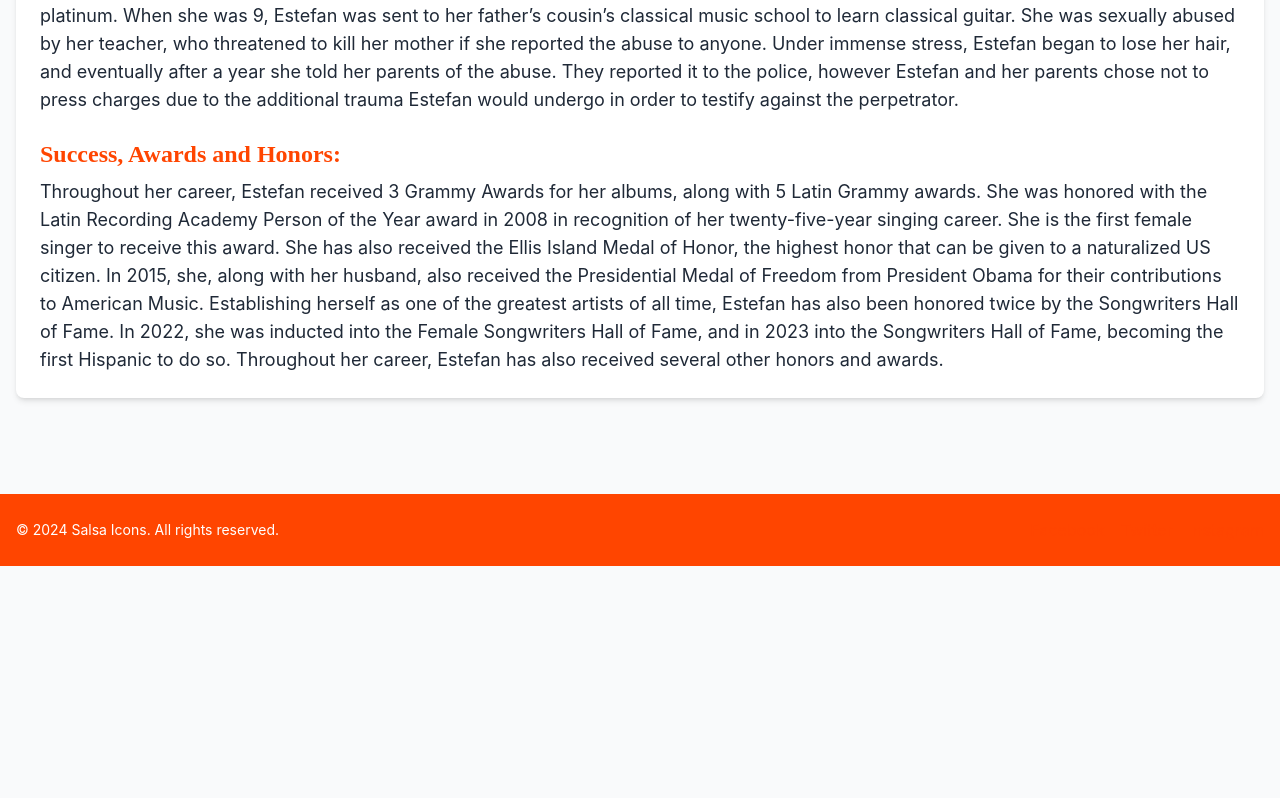
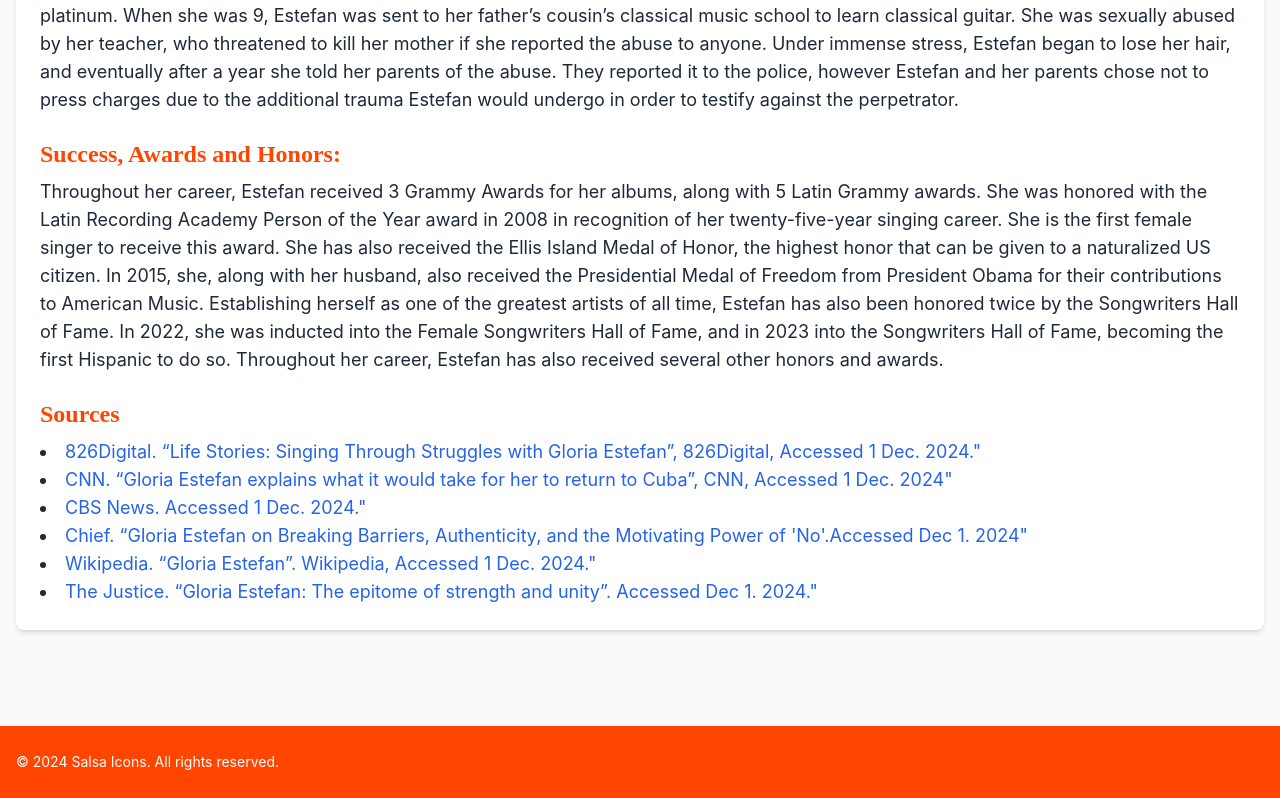
Before and after one commit to samdobson28/salsa-icons, a Next.js app: page /artists/gloria-estefan in a window 1280 px wide. Shown: the part 4010-4808 px from the top of the page. Before the commit the page ends 4576 px from the top, so only its background shows below. Built offline with nearby package versions, Linux system fonts and the light colour scheme.

Commit message:
Update page.tsx

```diff
--- a/src/app/artists/gloria-estefan/page.tsx
+++ b/src/app/artists/gloria-estefan/page.tsx
@@ -163,6 +163,72 @@ Establishing herself as one of the greatest artists of all time, Estefan has als
 Throughout her career, Estefan has also received several other honors and awards.`}
         </p>
       </section>
+       {/* Sources Section */}
+      <section className="mb-6">
+        <h2 className="text-2xl font-semibold text-salsa mb-2">Sources</h2>
+        <ul className="list-disc list-inside">
+          <li>
+            <a
+              href="https://826digital.com/resources/write-with-life-stories-singing-through-struggles-with-gloria-estefan/"
+              target="_blank"
+              rel="noopener noreferrer"
+              className="text-blue-600 hover:underline"
+            >
+               826Digital. “Life Stories: Singing Through Struggles with Gloria Estefan”, 826Digital, Accessed 1 Dec. 2024."
+            </a>
+          </li>
+          <li>
+            <a
+              href="https://www.youtube.com/watch?v=GQYwqAQRjf8"
+              target="_blank"
+              rel="noopener noreferrer"
+              className="text-blue-600 hover:underline"
+            >
+              CNN. “Gloria Estefan explains what it would take for her to return to Cuba”, CNN, Accessed 1 Dec. 2024"
+            </a>
+          </li>
+          <li>
+            <a
+              href="https://www.cbsnews.com/news/gloria-estefan-life-career-meeting-her-husband-emilio-estefan/"
+              target="_blank"
+              rel="noopener noreferrer"
+              className="text-blue-600 hover:underline"
+            >
+              CBS News. Accessed 1 Dec. 2024."
+            </a>
+          </li>
+          <li>
+            <a
+              href="https://chief.com/articles/gloria-estefan-proud-latina-hispanic-heritage-month/"
+              target="_blank"
+              rel="noopener noreferrer"
+              className="text-blue-600 hover:underline"
+            >
+              Chief. “Gloria Estefan on Breaking Barriers, Authenticity, and the Motivating Power of 'No'.Accessed Dec 1. 2024"
+            </a>
+          </li>
+          <li>
+            <a
+              href="https://es.wikipedia.org/wiki/Gloria_Estefan"
+              target="_blank"
+              rel="noopener noreferrer"
+              className="text-blue-600 hover:underline"
+            >
+              Wikipedia. “Gloria Estefan”. Wikipedia, Accessed 1 Dec. 2024."
+            </a>
+          </li>
+          <li>
+            <a
+              href="https://www.thejustice.org/article/2023/12/gloria-estefan-the-epitome-of-strength-and-unity"
+              target="_blank"
+              rel="noopener noreferrer"
+              className="text-blue-600 hover:underline"
+            >
+              The Justice. “Gloria Estefan: The epitome of strength and unity”. Accessed Dec 1. 2024."
+            </a>
+          </li>
+        </ul>
+      </section>
     </div>
   );
 
```
